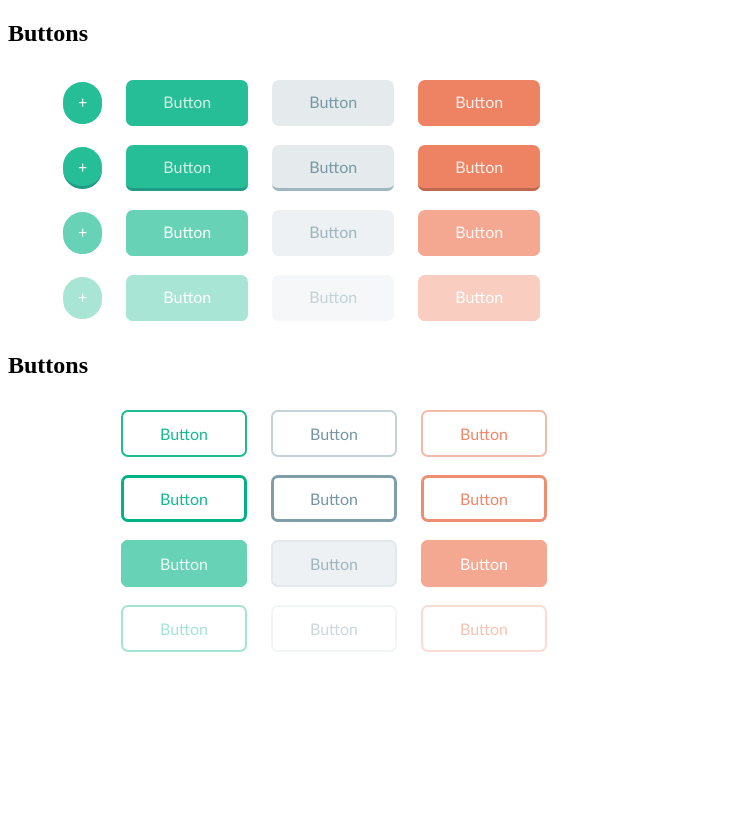
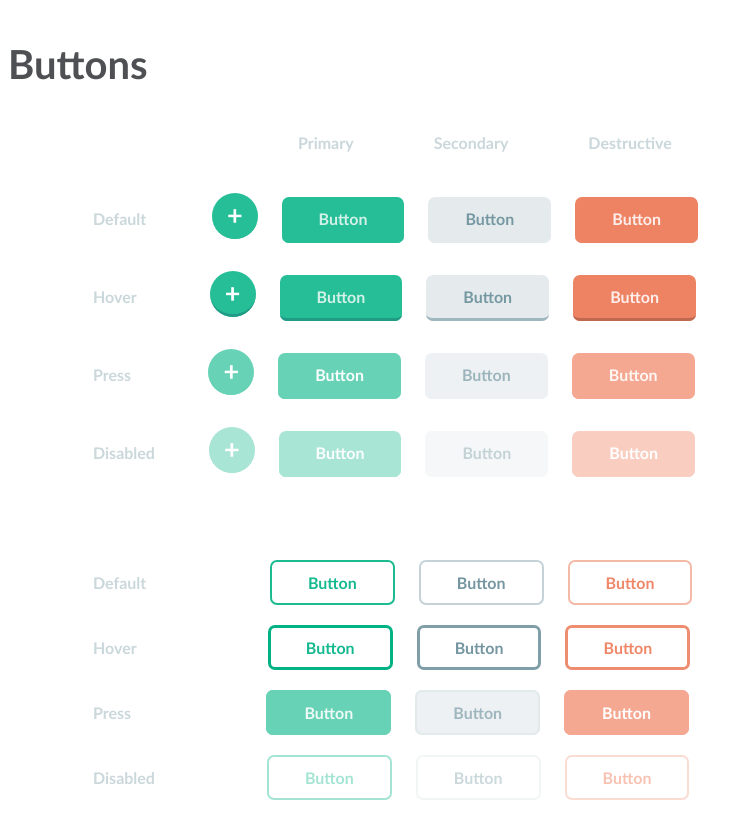
Before and after one commit to ajaayushdeku/Web-Technology-Git-Practice, a PHP site: page / in a window 1280 px wide. Shown: the whole page, without its empty margins (0-753 px from the left). Before the commit the page ends 652 px from the top, so only its background shows below. Run offline with PHP 8.4, Linux system fonts and the light colour scheme.

Commit message:
button update

```diff
--- a/Lab/Lab2/index.html
+++ b/Lab/Lab2/index.html
@@ -9,53 +9,69 @@
 </head>
 <body>
     <section>
-        <h1>Buttons</h1>
+        <p>Buttons</p>
         <div>
-            <a href="#" class="btn">+</a>
+            <span>&nbsp;&nbsp;&nbsp;&nbsp;&nbsp;</span>
+            <span>&nbsp;&nbsp;&nbsp;&nbsp;&nbsp;</span>
+            <span class="align">Primary</span>
+            <span class="align">Secondary</span>
+            <span class="align">Destructive</span>
+        </div>
+        <div>
+            <span>Default&nbsp;&nbsp;&nbsp;</span>
+            <a href="#" class="btn plus">+</a>
             <a href="#" class="btn-primary">Button</a>
             <a href="#" class="btn-secondary">Button</a>
             <a href="#" class="btn-destructive">Button</a>
         </div>
         <div>
-            <a href="#" class="btn-hover">+</a>
+            <span>Hover&nbsp;&nbsp;&nbsp;&nbsp;&nbsp;</span>
+            <a href="#" class="btn-hover plus">+</a>
             <a href="#" class="btn-primary-hover">Button</a>
             <a href="#" class="btn-secondary-hover">Button</a>
             <a href="#" class="btn-destructive-hover">Button</a>
         </div>
         <div>
-            <a href="#" class="btn-active">+</a>
+            <span>Press&nbsp;&nbsp;&nbsp;&nbsp;&nbsp;&nbsp;</span>
+            <a href="#" class="btn-active plus">+</a>
             <a href="#" class="btn-primary-active">Button</a>
             <a href="#" class="btn-secondary-active">Button</a>
             <a href="#" class="btn-destructive-active">Button</a>
         </div>
         <div>
-            <a href="#" class="btn-disabled">+</a>
+            <span>Disabled</span>
+            <a href="#" class="btn-disabled plus">+</a>
             <a href="#" class="btn-primary-disabled">Button</a>
             <a href="#" class="btn-secondary-disabled">Button</a>
             <a href="#" class="btn-destructive-disabled">Button</a>
         </div>
     </section>
+    <br />
     <section>
-        <h1>Buttons</h1>
+
         <div>
+            <span>Default&nbsp;&nbsp;&nbsp;</span>
             <a href="#" class="btn1">&nbsp;</a>
             <a href="#" class="btn-primary1">Button</a>
             <a href="#" class="btn-secondary1">Button</a>
             <a href="#" class="btn-destructive1">Button</a>
         </div>
         <div>
+            <span>Hover&nbsp;&nbsp;&nbsp;&nbsp;&nbsp;</span>
             <a href="#" class="btn1">&nbsp;</a>
             <a href="#" class="btn-primary1-hover">Button</a>
             <a href="#" class="btn-secondary1-hover">Button</a>
             <a href="#" class="btn-destructive1-hover">Button</a>
         </div>
         <div>
+            <span>Press&nbsp;&nbsp;&nbsp;&nbsp;&nbsp;&nbsp;</span>
             <a href="#" class="btn1">&nbsp;</a>
             <a href="#" class="btn-primary1-active">Button</a>
             <a href="#" class="btn-secondary1-active">Button</a>
             <a href="#" class="btn-destructive1-active">Button</a>
         </div>
         <div>
+            <span>Disabled</span>
             <a href="#" class="btn1">&nbsp;</a>
             <a href="#" class="btn-primary1-disabled">Button</a>
             <a href="#" class="btn-secondary1-disabled">Button</a>
--- a/Lab/Lab2/style.css
+++ b/Lab/Lab2/style.css
@@ -5,7 +5,7 @@
     border-bottom: inset #26BE96 ;
     border-radius: 25px;
     margin: 10px;
-    padding: 10px 15px;
+    padding: 5px 15px;
     background-color: #26BE96;
     color: #FFFFFF;
     font-family:'Gill Sans', Calibri,  sans-serif;
@@ -35,7 +35,7 @@
     border-bottom: inset #229B86;
     border-radius: 25px;
     margin: 10px;
-    padding: 10px 15px;
+    padding: 5px 15px;
     background-color: #26BE96;
     color: #FFFFFF;
     font-family:'Gill Sans', Calibri,  sans-serif;
@@ -47,7 +47,7 @@
     border-bottom: inset #67D2B6;
     border-radius: 25px;
     margin: 10px;
-    padding: 10px 15px;
+    padding: 5px 15px;
     background-color: #67D2B6;
     color: #FFFFFF;
     font-family:'Gill Sans', Calibri,  sans-serif;
@@ -59,7 +59,7 @@
     border-bottom: inset #A9E5D5;
     border-radius: 25px;
     margin: 10px;
-    padding: 10px 15px;
+    padding: 5px 15px;
     background-color: #A9E5D5;
     color: #FFFFFF;
     font-family:'Gill Sans', Calibri,  sans-serif;
@@ -210,6 +210,7 @@
 }
 
 
+
 .btn-destructive
 {
     text-decoration: none;
@@ -277,10 +278,6 @@
     font-family:'Gill Sans', Calibri,  sans-serif;
 }
 
-div
-{
-  margin: 45px;
-}
 
 
 
@@ -299,19 +296,20 @@ div
     border:  solid 2px #1DBB92;
     border-radius: 7px;
     margin: 10px;
-    padding: 12px 37px;
+    padding: 11px 36px;
     background-color: #FFFFFF;
     color: #15B98F;
     font-family:'Gill Sans', Calibri,  sans-serif;
 }
 .btn-primary1:hover
 {
-    padding: 11px 36px;
+    padding: 10px 35px;
     border:  solid 3px #00B284;
 }
 .btn-primary1:active
 {
     border:  solid 2px #67D2B6;
+    padding: 11px 36px;
     background-color: #67D2B6;
     color: #EDFAF6;
 }
@@ -319,6 +317,7 @@ div
 {
     border:  solid 2px #A5E4D4;
     color: #A4E4D3;
+    padding: 11px 36px;
 }
 
 
@@ -328,7 +327,7 @@ div
     border:  solid 3px #00B284;
     border-radius: 7px;
     margin: 10px;
-    padding: 11px 36px;
+    padding: 10px 35px;
     background-color: #FFFFFF;
     color: #15B98F;
     font-family:'Gill Sans', Calibri,  sans-serif;
@@ -339,7 +338,7 @@ div
     border:  solid 2px #67D2B6;
     border-radius: 7px;
     margin: 10px;
-    padding: 12px 37px;
+    padding: 11px 36px;
     background-color: #67D2B6;
     color: #EDFAF6;
     font-family:'Gill Sans', Calibri,  sans-serif;
@@ -350,7 +349,7 @@ div
     border:  solid 2px #A5E4D4;
     border-radius: 7px;
     margin: 10px;
-    padding: 12px 37px;
+    padding: 11px 36px;
     background-color: #FFFFFF;
     color: #A4E4D3;
     font-family:'Gill Sans', Calibri,  sans-serif;
@@ -364,7 +363,7 @@ div
     border: solid 2px #C5D3D8;
     border-radius: 7px;
     margin: 10px;
-    padding: 12px 37px;
+    padding: 11px 36px;
     background-color: #FFFFFF;
     color: #7596A1;
     font-family:'Gill Sans', Calibri,  sans-serif;
@@ -372,7 +371,7 @@ div
 }
 .btn-secondary1:hover
 {
-    padding: 11px 36px;
+    padding: 10px 35px;
     border:  solid 3px #7F9EA8;
 }
 .btn-secondary1:active
@@ -380,11 +379,13 @@ div
     border:  solid 2px #E3EAEC;
     background-color: #EDF1F3;
     color: #9FB6BE;
+    padding: 11px 36px;
 }
 .btn-secondary1:disabled
 {
     border:  solid 2px #F2F5F6;
     color: #CBD8DC;
+    padding: 11px 36px;
 }
 
 .btn-secondary1-hover
@@ -393,7 +394,7 @@ div
     border:  solid 3px #7F9EA8;
     border-radius: 7px;
     margin: 10px;
-    padding: 11px 36px;
+    padding: 10px 35px;
     background-color: #FFFFFF;
     color: #7596A1;
     font-family:'Gill Sans', Calibri,  sans-serif;
@@ -404,7 +405,7 @@ div
     border:  solid 2px #E3EAEC;
     border-radius: 7px;
     margin: 10px;
-    padding: 12px 37px;
+    padding: 11px 36px;
     background-color: #EDF1F3;
     color: #9FB6BE;
     font-family:'Gill Sans', Calibri,  sans-serif;
@@ -415,7 +416,7 @@ div
     border: solid 2px #F2F5F6;
     border-radius: 7px;
     margin: 10px;
-    padding: 12px 37px;
+    padding: 11px 36px;
     background-color: #FFFFFF;
     color: #CBD8DC;
     font-family:'Gill Sans', Calibri,  sans-serif;
@@ -428,14 +429,14 @@ div
     border: solid 2px #F5B9A7;
     border-radius: 7px;
     margin: 10px;
-    padding: 12px 37px;
+    padding: 11px 36px;
     background-color: #FFFFFF;
     color: #EF8768;
     font-family:'Gill Sans', Calibri,  sans-serif;
 }
 .btn-destructive1:hover
 {
-    padding: 11px 36px;
+    padding: 10px 35px;
     border: solid 3px #EF8D70;
 }
 .btn-destructive1:active
@@ -443,11 +444,13 @@ div
     background-color: #F4A892;
     border:  solid 2px #F4A892;
     color: #FFFEFE;
+    padding: 11px 36px;
 }
 .btn-destructive1:disabled
 {
     border:  solid 2px #FADCD3;
     color: #F7C2B2;
+    padding: 11px 36px;
 }
 
 
@@ -457,7 +460,7 @@ div
     border: solid 3px #EF8D70;
     border-radius: 7px;
     margin: 10px;
-    padding: 11px 36px;
+    padding: 10px 35px;
     background-color: #FFFFFF;
     color: #EF8768;
     font-family:'Gill Sans', Calibri,  sans-serif;
@@ -468,7 +471,7 @@ div
     border:  solid 2px #F4A892;
     border-radius: 7px;
     margin: 10px;
-    padding: 12px 37px;
+    padding: 11px 36px;
     background-color: #F4A892;
     color: #FFFEFE;
     font-family:'Gill Sans', Calibri,  sans-serif;
@@ -479,8 +482,39 @@ div
     border:  solid 2px #FADCD3;
     border-radius: 7px;
     margin: 10px;
-    padding: 12px 37px;
+    padding: 11px 36px;
     background-color: #FFFFFF;
     color: #F7C2B2;
     font-family:'Gill Sans', Calibri,  sans-serif;
 }
+
+
+div
+{
+  margin: 45px;
+  font-weight: 600;
+}
+span
+{
+    margin: 20px;
+    padding: 15px 20px;
+    color: #CAD7DB;
+    font-family:'Gill Sans', Calibri,  sans-serif;
+    width: 80px;
+}
+p{
+    color: #4F5053;
+    font-family:'Gill Sans', Calibri,  sans-serif;
+    font-size: 40px;
+    font-weight: 600;
+}
+.align
+{
+    margin: 10px;
+    padding: 12px 28px;
+}
+.plus
+{
+    font-size: 27px;
+    font-weight: bolder;
+}
```
